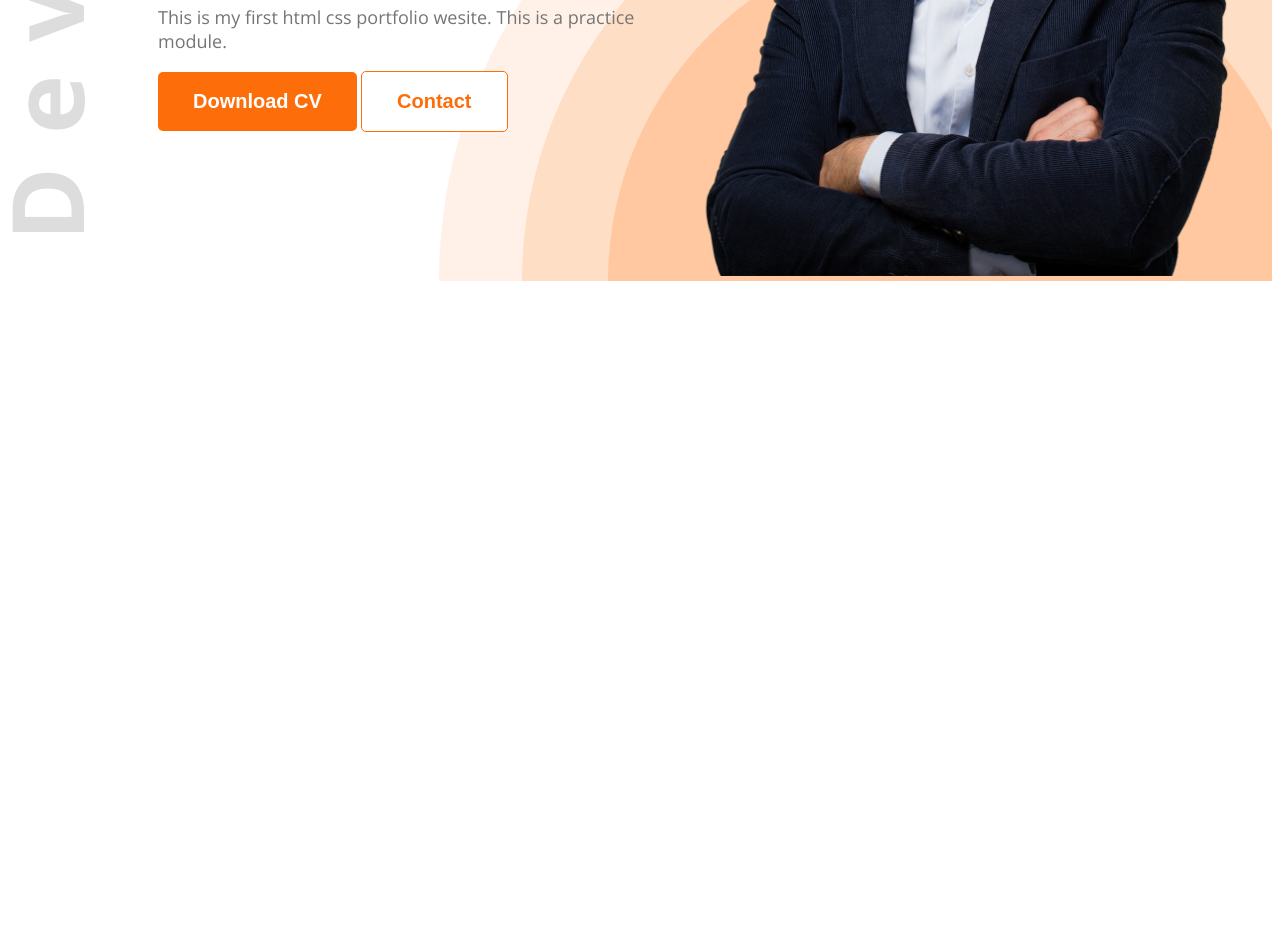
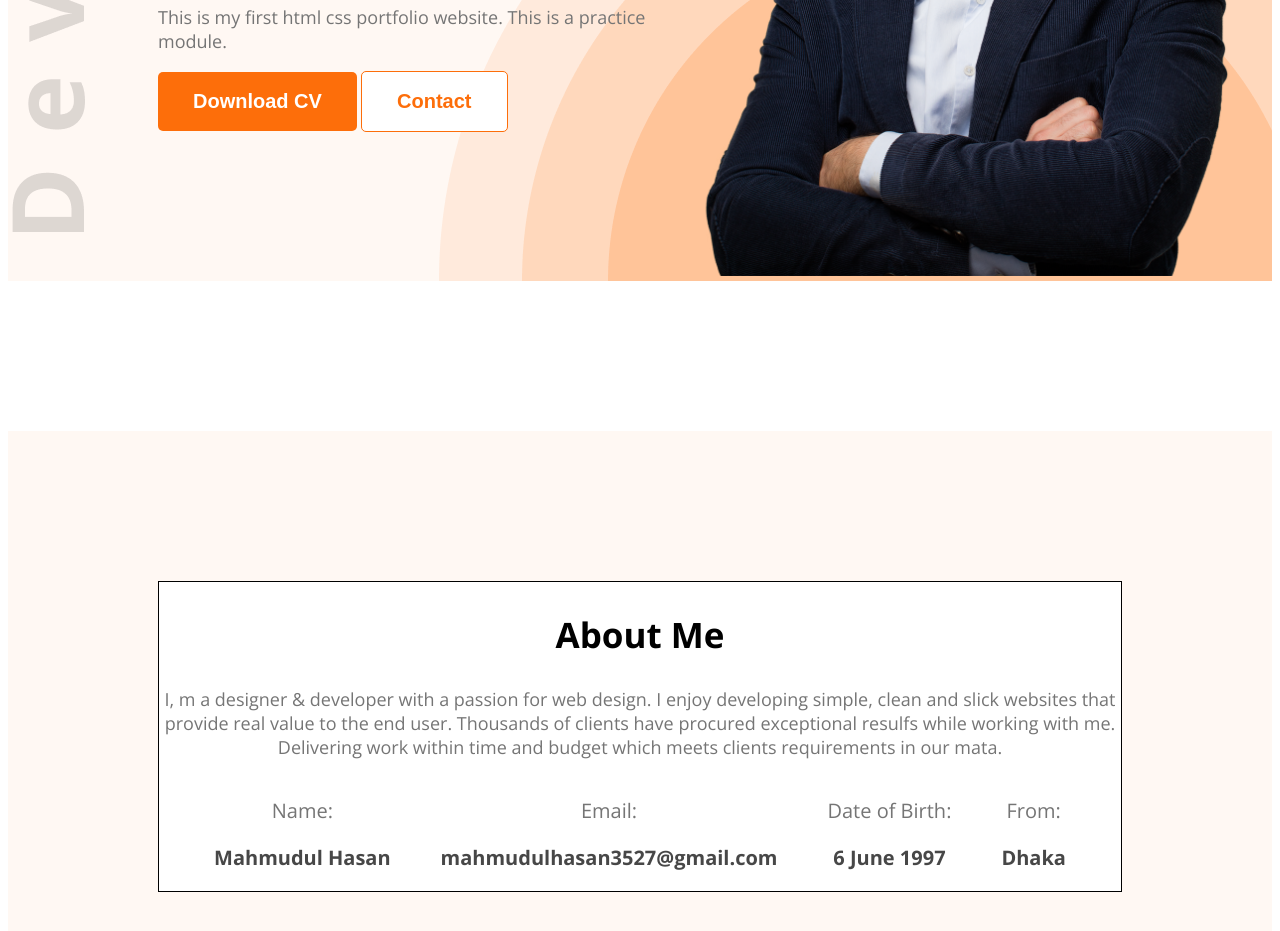
Before and after one commit to mithun41/mithun-portfolio, a plain HTML site: page index.html in a window 1280 px wide. Shown: the part 539-1470 px from the top of the page. Before the commit the page ends 828 px from the top, so only its background shows below. Drawn offline with nearby package versions, Linux system fonts and the light colour scheme.

Commit message:
added about section

```diff
--- a/index.html
+++ b/index.html
@@ -30,7 +30,7 @@
           <h4 class="banner-subtitle dark2-primary">Hi, I am</h4>
           <h1 class="banner-title">Mahmhudul</h1>
           <p class="description">
-            This is my first html css portfolio wesite. This is a practice
+            This is my first html css portfolio website. This is a practice
             module.
           </p>
           <button class="btn-primary">Download CV</button>
@@ -41,7 +41,38 @@
         </div>
       </div>
     </header>
-    <main></main>
+    <main>
+      <section class="about">
+        <div class="about-container">
+          <h1 class="about-title">About Me</h1>
+          <p class="about-description">
+            I, m a designer & developer with a passion for web design. I enjoy
+            developing simple, clean and slick websites that provide real value
+            to the end user. Thousands of clients have procured exceptional
+            resulfs while working with me. Delivering work within time and
+            budget which meets clients requirements in our mata.
+          </p>
+        </div>
+        <div class="info">
+          <div class="about-list-items">
+            <p class="info-title">Name:</p>
+            <p class="info-description">Mahmudul Hasan</p>
+          </div>
+          <div class="about-list-items">
+            <p class="info-title">Email:</p>
+            <p class="info-description">mahmudulhasan3527@gmail.com</p>
+          </div>
+          <div class="about-list-items">
+            <p class="info-title">Date of Birth:</p>
+            <p class="info-description">6 June 1997</p>
+          </div>
+          <div class="about-list-items">
+            <p class="info-title">From:</p>
+            <p class="info-description">Dhaka</p>
+          </div>
+        </div>
+      </section>
+    </main>
     <footer></footer>
   </body>
 </html>
--- a/styles/styles.css
+++ b/styles/styles.css
@@ -35,6 +35,7 @@
     url("../images/header_bg.png");
   background-position: top left, bottom right;
   background-repeat: no-repeat;
+  background-color: #fff8f3;
 }
 
 nav h1 {
@@ -92,3 +93,40 @@ img {
   font-size: 18px;
   color: #757575;
 }
+
+main {
+  max-width: 1140px;
+  background-color: #fff8f3;
+  margin: 150px auto;
+  padding: 150px;
+}
+.about {
+  border: 1px solid black;
+  background-color: #fff;
+}
+.about-container {
+  text-align: center;
+}
+.about-title {
+  font-weight: bold;
+  font-size: 35px;
+}
+.about-description {
+  font-size: 18px;
+  color: #757575;
+}
+.info-title {
+  font-size: 20px;
+  color: #757575;
+}
+.info-description {
+  font-size: 20px;
+  font-weight: bold;
+  color: #474747;
+}
+.info {
+  display: flex;
+  justify-content: center;
+  gap: 50px;
+  text-align: center;
+}
```
